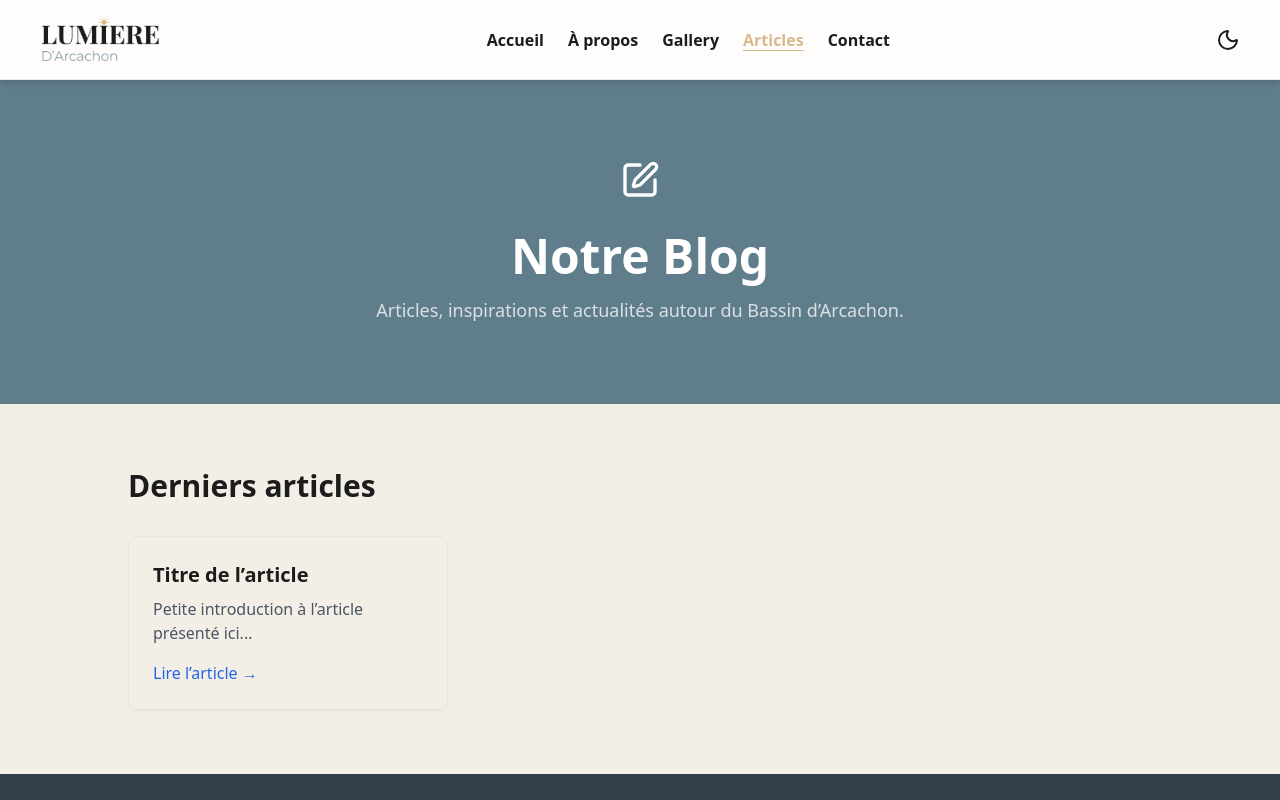
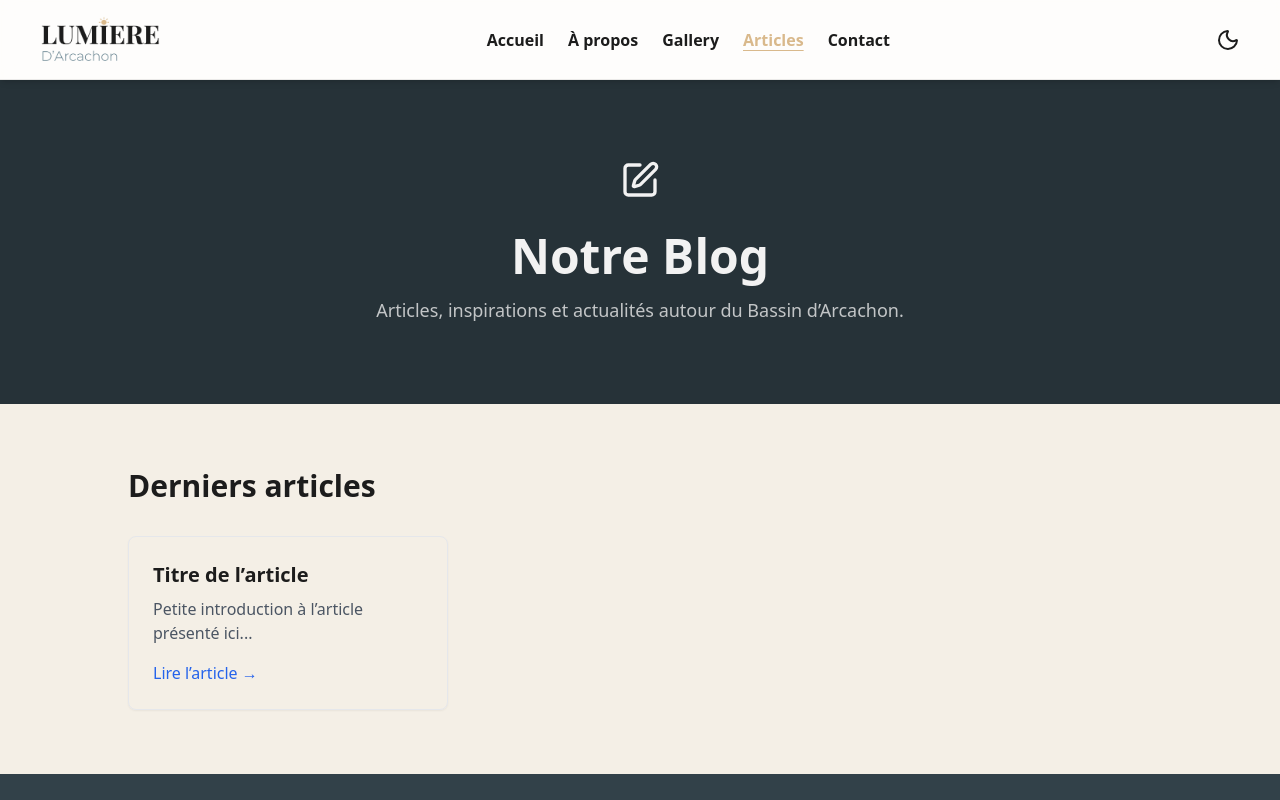
Before and after one commit to julienlisita/lumieredarcachon, a Next.js app: page /blog in a window 1280 px wide. Shown: the top 800 px of the page. Built offline with nearby package versions, Linux system fonts and the light colour scheme.

Commit message:
refactor(page-hero): use global hero tokens for consistent theming

```diff
--- a/src/app/globals.css
+++ b/src/app/globals.css
@@ -72,6 +72,11 @@
   --color-footer-border: rgba(255, 255, 255, 0.12);
   --color-footer-icon: #f2f2f2;
   --color-footer-icon-hover: #ffffff;
+
+  /* PageHero (bandeau) — identité */
+  --color-hero-bg: var(--color-footer-bg); /* bleu profond premium */
+  --color-hero-fg: #f2f2f2;
+  --color-hero-subtitle: rgba(242, 242, 242, 0.85);
 
   /* CTA section */
   --color-cta-bg: color-mix(in oklab, var(--color-footer-bg) 78%, var(--color-secondary));
--- a/src/components/patterns/PageHero.css
+++ b/src/components/patterns/PageHero.css
@@ -2,9 +2,10 @@
 
 /* Thème (couleurs) */
 .hero-intro {
-  /* tokens personnalisables si tu veux (peuvent venir de :root) */
-  --hero-bg: var(--color-brand, var(--color-secondary));
-  --hero-fg: #ffffff;
+  /* tokens par défaut globaux */
+  --hero-bg: var(--color-hero-bg);
+  --hero-fg: var(--color-hero-fg);
+  --hero-subtitle: var(--color-hero-subtitle);
 
   background-color: var(--hero-bg);
   color: var(--hero-fg);
@@ -44,7 +45,7 @@
 
 .hero-intro__subtitle {
   @apply text-lg opacity-90 max-w-2xl text-center;
-  color: rgba(255, 255, 255, 0.85);
+  color: var(--hero-subtitle);
 }
 .hero-intro.is-left .hero-intro__subtitle {
   @apply lg:text-left;
```
